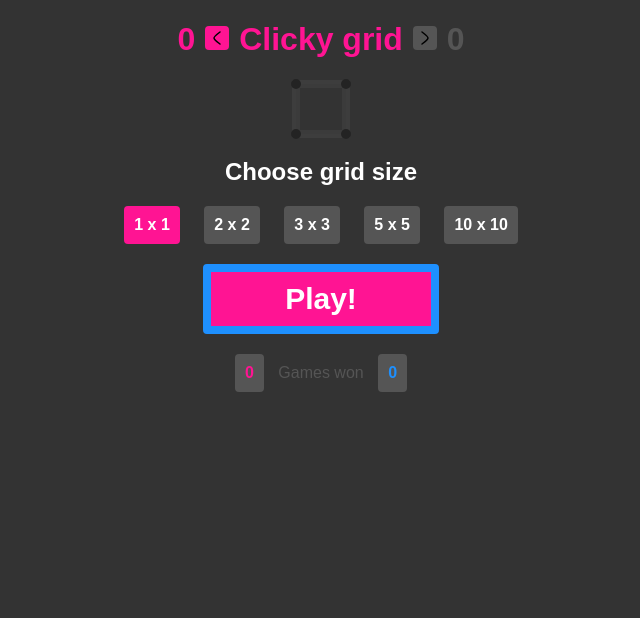
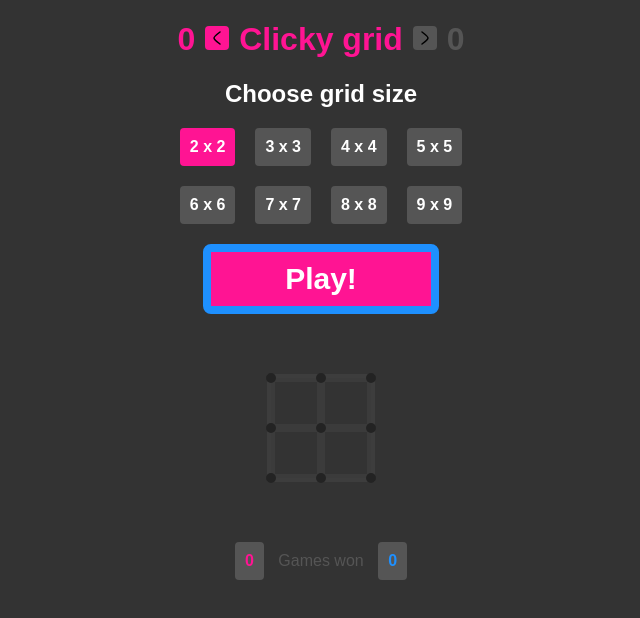
Before and after one commit to Swiftaff/clicky_grid, a website: page src/index.html in a window 1280 px wide. Shown: the whole page, without its empty margins (319-959 px from the left). Drawn offline with Linux system fonts and the light colour scheme.

Commit message:
full working game!

```diff
--- a/src/game.js
+++ b/src/game.js
@@ -1,65 +1,128 @@
 const gridContainer = document.getElementById("grid");
 const grid = document.getElementById("grid");
-const grid1 = document.getElementById("grid1");
-const grid2 = document.getElementById("grid2");
-const grid3 = document.getElementById("grid3");
-const grid5 = document.getElementById("grid5");
-const grid10 = document.getElementById("grid10");
+const grid_buttons = {};
+const size_row_1 = document.getElementById("size_row_1");
+const size_row_2 = document.getElementById("size_row_2");
+let grid_min = 2;
+let grid_max = 9;
+for (let size = grid_min; size <= grid_max; size++) {
+  const btn = document.createElement("style");
+  grid_buttons[`grid${size}`] = document.createElement("div");
+  grid_buttons[`grid${size}`].id = `grid${size}`;
+  grid_buttons[`grid${size}`].textContent = `${size} x ${size}`;
+  grid_buttons[`grid${size}`].addEventListener("click", () => reset_game(size));
+  if (size <= 5) {
+    size_row_1.appendChild(grid_buttons[`grid${size}`]);
+  } else {
+    size_row_2.appendChild(grid_buttons[`grid${size}`]);
+  }
+}
 const grid_size = document.getElementById("grid_size");
 const winner_el = document.getElementById("winner");
 const box_count_p1 = document.getElementById(`box_count_p1`);
 const box_count_p2 = document.getElementById(`box_count_p2`);
 const play_button = document.getElementById(`play`);
 const styleEl = document.createElement("style");
-
-winner_el.addEventListener("click", play_again);
+document.head.appendChild(styleEl);
+const squareSize = 50;
+const circle = 10;
+let gridCount = 2;
+let height = 0;
+let player = 1;
+let scores = {};
+let games = { p1: 0, p2: 0 };
+let edges = {};
+let boxes = {};
+winner_el.addEventListener("click", () => reset_game(gridCount));
 play_button.addEventListener("click", start);
 
-const squareSize = 50;
-const circle = 10;
-let gridCount = 1;
-let height = 0;
+reset_game();
+
+function reset_game(size = gridCount) {
+  //console.log("reset_game");
+  grid.className = "";
+  scores = { p1: 0, p2: 0 };
+  player = 1;
+  document.body.className = `p${player}`;
+  box_count_p1.textContent = "0";
+  box_count_p2.textContent = "0";
+  winner_el.className = "";
+  play_button.className = "";
+  resize_grid(size);
+  init_edge_and_box_data();
+  show_grid_size();
+  draw_grid();
+}
+
+function start() {
+  //console.log("start");
+  grid.className = "grid-is-playable";
+  grid_size.className = "hide";
+  play_button.className = "hide";
+}
+
+function resize_grid(selected_size) {
+  //console.log("resize_grid");
+  gridCount = selected_size;
+  for (let size = grid_min; size <= grid_max; size++) {
+    grid_buttons[`grid${size}`].className = "";
+  }
+  grid_buttons[`grid${selected_size}`].className = "highlight";
+}
+
+function init_edge_and_box_data() {
+  //console.log("init_data");
+  edges = {};
+  boxes = {};
+  for (let row = 0; row <= gridCount; row++) {
+    for (let col = 0; col <= gridCount; col++) {
+      //don't need last column of horizontal edges
+      if (col < gridCount) {
+        edges[get_id("h", row, col)] = false;
+      }
+
+      //don't need last row of vertical edges
+      if (row < gridCount) {
+        edges[get_id("v", row, col)] = false;
+      }
+
+      //don't need last row OR col for boxes
+      if (col < gridCount && row < gridCount) {
+        boxes[get_id("b", row, col)] = 0;
+      }
+    }
+  }
+}
+
+function show_grid_size() {
+  //console.log("show_grid_size");
+  grid_size.className = "";
+}
+
+function draw_grid() {
+  //console.log("draw_grid");
+  clear_grid();
+  draw_grid_squares();
+  draw_horizontal_edges();
+  draw_vertical_edges();
+  draw_vertices();
+}
 
 function clear_grid() {
-  set_dynamic_style_variables();
-  grid.innerHTML = "";
-  gridContainer.style.width = `${height}px`;
-}
-
-function set_dynamic_style_variables() {
+  //console.log("clear_grid");
   height = squareSize * gridCount;
-  const styleEl = document.createElement("style");
-  document.head.appendChild(styleEl);
   styleEl.textContent = `
 :root {
   --square: ${squareSize}px;
   --grid-height: ${height}px;
   --circle: ${circle}px;
 }`;
-}
-
-function show_grid_size() {
-  grid_size.className = "show";
-  grid1.addEventListener("click", () => resize_grid(1));
-  grid2.addEventListener("click", () => resize_grid(2));
-  grid3.addEventListener("click", () => resize_grid(3));
-  grid5.addEventListener("click", () => resize_grid(5));
-  grid10.addEventListener("click", () => resize_grid(10));
-  draw_grid();
-}
-
-function resize_grid(size) {
-  grid1.className = "";
-  grid2.className = "";
-  grid3.className = "";
-  grid5.className = "";
-  grid10.className = "";
-  document.getElementById(`grid${size}`).className = "highlight";
-  gridCount = size;
-  draw_grid();
+  grid.innerHTML = "";
+  gridContainer.style.width = `${height}px`;
 }
 
 function draw_grid_squares() {
+  //console.log("draw_grid_squares");
   for (let row = 0; row < gridCount; row++) {
     for (let col = 0; col < gridCount; col++) {
       const el = document.createElement("div");
@@ -73,6 +136,7 @@ function draw_grid_squares() {
 }
 
 function draw_horizontal_edges() {
+  //console.log("draw_hor_edges");
   // There are gridCount+1 horizontal edge lines, each having gridCount segments.
   for (let row = 0; row <= gridCount; row++) {
     for (let col = 0; col < gridCount; col++) {
@@ -91,6 +155,7 @@ function draw_horizontal_edges() {
 }
 
 function draw_vertical_edges() {
+  //console.log("draw_vert_edges");
   // There are gridCount+1 vertical edge lines, each having gridCount segments.
   for (let col = 0; col <= gridCount; col++) {
     for (let row = 0; row < gridCount; row++) {
@@ -109,6 +174,7 @@ function draw_vertical_edges() {
 }
 
 function draw_vertices() {
+  //console.log("draw_vertices");
   // There are (gridCount+1) x (gridCount+1) vertices.
   for (let row = 0; row <= gridCount; row++) {
     for (let col = 0; col <= gridCount; col++) {
@@ -122,46 +188,21 @@ function draw_vertices() {
 }
 
 function click_edge(e) {
-  color_edge(e);
+  //console.log("click_edge");
+  e.stopPropagation();
+  e.target.className = e.target.className + ` p${player}`;
   update_state(e);
-  e.stopPropagation();
-}
-
-function get_id(prefix, row, col) {
-  return `${prefix}-row-${row}-col-${col}`;
-}
-
-function get_row_col_from_id(id) {
-  const parts = id.split("-"); // ["h", "row", "0", "col", "0"]
-  const row = parseInt(parts[2], 10);
-  const col = parseInt(parts[4], 10);
-
-  let is_vertical = id[0] === "v";
-  let direction = is_vertical ? "vertical" : "horizontal";
-  //console.log("get_id", { row, col });
-
-  let box_row = row;
-  let box_col = is_vertical ? col - 1 : col;
-
-  return { row, col, box_row, box_col, is_vertical, direction };
-}
-
-function toggle_player() {
-  player = player === 1 ? 2 : 1;
-  document.body.className = `p${player}`;
-}
-
-function color_edge(e) {
-  e.target.className = e.target.className + ` p${player}`;
 }
 
 function update_state(e) {
+  //console.log("update_state");
   let id = e.target.id;
   edges[id] = true;
   check_for_closed_box(id);
 }
 
 function check_for_closed_box(id) {
+  //console.log("check_for_closed_box");
   let { row, col, direction } = get_row_col_from_id(id);
   //console.log("clicked", id, direction);
   let a_box_was_enclosed = false;
@@ -188,21 +229,24 @@ function check_for_closed_box(id) {
         this_box.className = `${this_box.className} p${player}`;
 
         //Update score
-        scores[`p${player}`] = countPlayerBoxes();
+        scores[`p${player}`] = count_player_boxes();
         document.getElementById(`box_count_p${player}`).textContent =
           "" + scores[`p${player}`];
 
         //Check for winner
-        let winner_message = "It's a draw!";
+        let winner_message = "It's a draw! Play again?";
+        let winner = player;
         if (scores.p1 + scores.p2 === gridCount * gridCount) {
           if (scores.p1 > scores.p2) {
             winner_message = "Player 1 wins! Play again?";
             games.p1 = games.p1 + 1;
+            winner = 1;
           } else if (scores.p2 > scores.p1) {
             winner_message = "Player 2 wins! Play again?";
             games.p2 = games.p2 + 1;
+            winner = 2;
           }
-
+          if (winner !== player) toggle_player();
           winner_el.textContent = winner_message;
           winner_el.className = `p${player}`;
           document.getElementById(`games_p${player}`).textContent =
@@ -216,64 +260,36 @@ function check_for_closed_box(id) {
   if (!a_box_was_enclosed) toggle_player();
 }
 
-function countPlayerBoxes() {
+function get_row_col_from_id(id) {
+  //console.log("get_row_col");
+  const parts = id.split("-"); // ["h", "row", "0", "col", "0"]
+  const row = parseInt(parts[2], 10);
+  const col = parseInt(parts[4], 10);
+
+  let is_vertical = id[0] === "v";
+  let direction = is_vertical ? "vertical" : "horizontal";
+  //console.log("get_id", { row, col });
+
+  let box_row = row;
+  let box_col = is_vertical ? col - 1 : col;
+
+  return { row, col, box_row, box_col, is_vertical, direction };
+}
+
+function get_id(prefix, row, col) {
+  //console.log("get_id");
+  return `${prefix}-row-${row}-col-${col}`;
+}
+
+function toggle_player() {
+  //console.log("toggle_player");
+  player = player === 1 ? 2 : 1;
+  document.body.className = `p${player}`;
+}
+
+function count_player_boxes() {
+  //console.log("count_player_boxes");
   return Object.values(boxes).reduce((count, value) => {
     return value === player ? count + 1 : count;
   }, 0);
 }
-
-function init_edge_and_box_data() {
-  for (let row = 0; row <= gridCount; row++) {
-    for (let col = 0; col <= gridCount; col++) {
-      //don't need last column of horizontal edges
-      if (col < gridCount) {
-        edges[get_id("h", row, col)] = false;
-      }
-
-      //don't need last row of vertical edges
-      if (row < gridCount) {
-        edges[get_id("v", row, col)] = false;
-      }
-
-      //don't need last row OR col for boxes
-      if (col < gridCount && row < gridCount) {
-        boxes[get_id("b", row, col)] = 0;
-      }
-    }
-  }
-}
-
-function play_again() {
-  grid.classname = "";
-  scores = { p1: 0, p2: 0 };
-  player = 1;
-  document.body.className = `p${player}`;
-  box_count_p1.textContent = "0";
-  box_count_p2.textContent = "0";
-  winner_el.className = "";
-  init_edge_and_box_data();
-  resize_grid(gridCount);
-  show_grid_size();
-}
-
-function start() {
-  grid.className = "grid-is-playable";
-  grid_size.className = "hide";
-}
-
-function draw_grid() {
-  clear_grid();
-  draw_grid_squares();
-  draw_horizontal_edges();
-  draw_vertical_edges();
-  draw_vertices();
-}
-
-// Game state setup
-let player = 1;
-let scores = {};
-let games = { p1: 0, p2: 0 };
-const edges = {};
-const boxes = {};
-
-play_again();
--- a/src/index.html
+++ b/src/index.html
@@ -14,17 +14,14 @@
                 class="right"
             /><span id="box_count_p2">0</span>
         </h1>
-        <div id="grid"></div>
         <div id="grid_size">
             <h2>Choose grid size</h2>
-            <div id="grid1">1 x 1</div>
-            <div id="grid2">2 x 2</div>
-            <div id="grid3">3 x 3</div>
-            <div id="grid5">5 x 5</div>
-            <div id="grid10">10 x 10</div>
-            <div id="play">Play!</div>
+            <div id="size_row_1"></div>
+            <div id="size_row_2"></div>
         </div>
+        <div id="play">Play!</div>
         <h2 id="winner"></h2>
+        <div id="grid"></div>
         <div id="games"><span id="games_p1">0</span></span> Games won <span id="games_p2">0</span></div>
         <script src="game.js" defer></script>
     </body>
--- a/src/style.css
+++ b/src/style.css
@@ -83,7 +83,7 @@ img {
     color: white !important;
 }
 
-#grid_size div {
+#grid_size div div {
     background-color: var(--edge);
     display: inline-block;
     cursor: pointer;
@@ -94,18 +94,22 @@ img {
     color: white;
 }
 
-#grid_size div.highlight {
+#grid_size div div.highlight {
     background-color: var(--p1) !important;
 }
 
 #play {
-    display: block !important;
+    display: block;
     width: 200px;
-    margin: 0 auto 20px auto !important;
-    background-color: var(--p1) !important;
-    border: 8px solid var(--p2) !important;
+    margin: 0 auto 20px auto;
+    background-color: var(--p1);
+    border: 8px solid var(--p2);
     font-weight: bold;
     font-size: 30px;
+    color: white;
+    padding: 10px;
+    border-radius: 8px;
+    cursor: pointer;
 }
 
 #games {
@@ -139,7 +143,7 @@ img {
 #grid {
     pointer-events: none;
     opacity: 0.3;
-    margin: 20px auto;
+    margin: 60px auto;
     position: relative;
     height: var(--grid-height);
     border: 4px solid var(--edge);
```
